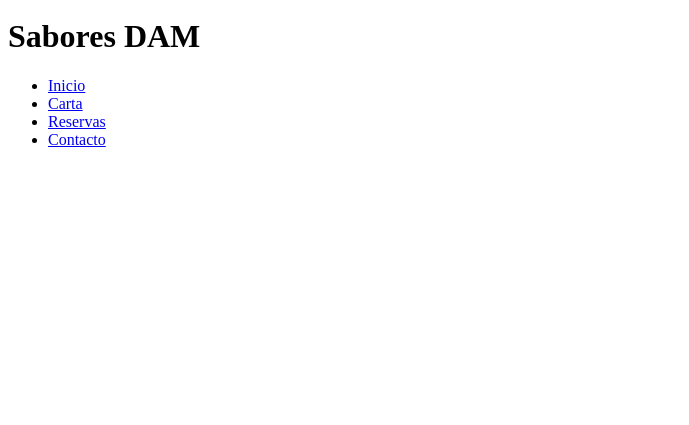
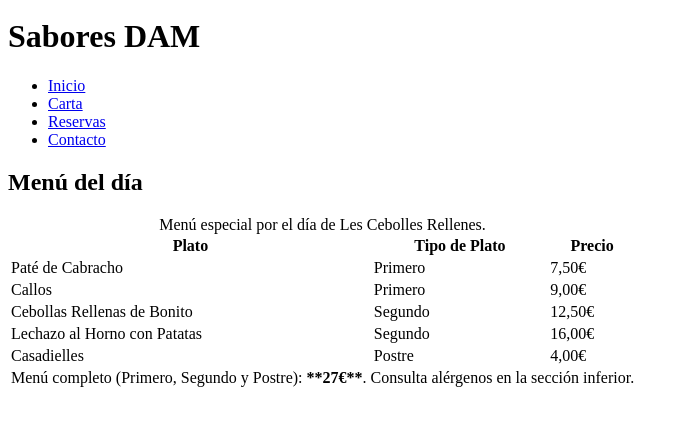
Before and after one commit to PNS89259/web-restaurante, a plain HTML site: page index.html in a window 1280 px wide. Shown: the part 191-616 px from the top of the page, without its empty margins (0-689 px from the left). Drawn offline with Linux system fonts and the light colour scheme.

Commit message:
20251103 Crear menú

```diff
--- a/index.html
+++ b/index.html
@@ -3,7 +3,7 @@
 <head>
     <meta charset="UTF-8">
     <meta name="viewport" content="width=device-width, initial-scale=1.0">
-    <title>Sabores DAM | Cocina Tradicional y Moderna</title>
+    <title>Sabores DAM</title>
     <meta name="author" content="Hugo Muñoz Vallina">
     <meta name="keywords" content="restauramte, comida, carta, menú">
 </head>
@@ -28,6 +28,56 @@
     </header>
 
     <main>
+        <section>
+            <h2>Menú del día</h2>
+
+            <table>
+                <caption>Menú especial por el día de Les Cebolles Rellenes.</caption>
+
+                <thead>
+                    <tr>
+                        <th scope="col">Plato</th>
+                        <th scope="col">Tipo de Plato</th>
+                        <th scope="col">Precio</th>
+                    </tr>
+                </thead>
+
+                <tbody>
+                    <tr>
+                        <td>Paté de Cabracho</td>
+                        <td>Primero</td>
+                        <td>7,50€</td>
+                    </tr>
+                    <tr>
+                        <td>Callos</td>
+                        <td>Primero</td>
+                        <td>9,00€</td>
+                    </tr>
+                    <tr>
+                        <td>Cebollas Rellenas de Bonito</td>
+                        <td>Segundo</td>
+                        <td>12,50€</td>
+                    </tr>
+                    <tr>
+                        <td>Lechazo al Horno con Patatas</td>
+                        <td>Segundo</td>
+                        <td>16,00€</td>
+                    </tr>
+                    <tr>
+                        <td>Casadielles</td>
+                        <td>Postre</td>
+                        <td>4,00€</td>
+                    </tr>
+                </tbody>
+
+                <tfoot>
+                    <tr>
+                        <td colspan="3">Menú completo (Primero, Segundo y Postre): <b>**27€**</b>. Consulta alérgenos en la sección inferior.</td>
+                    </tr>
+                </tfoot>
+            </table>
+
+        </section>
     </main>
 
     <footer>
```
